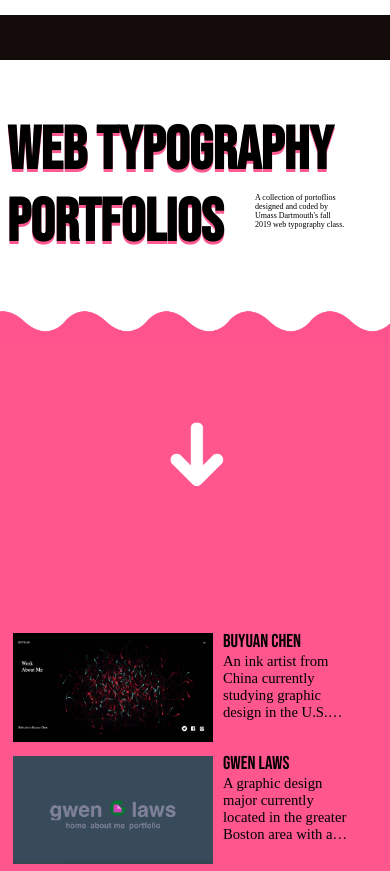
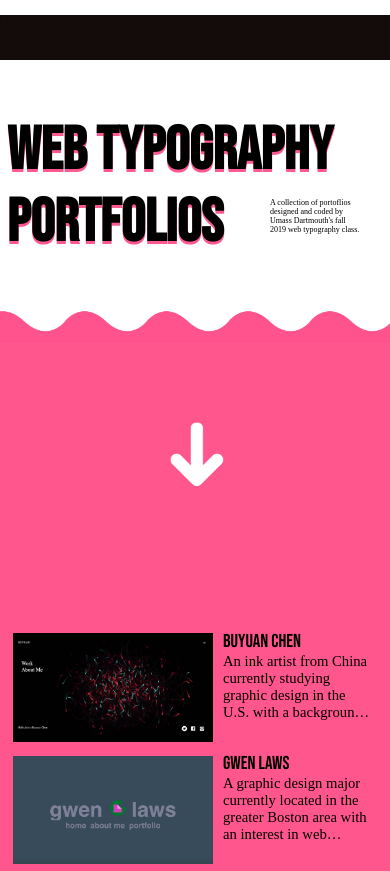
Before and after one commit to simpsonisa/repository, a plain HTML site: page index.html in a window 390 px wide. Shown: the top 871 px of the page. Drawn offline with nearby package versions, Linux system fonts and the light colour scheme.

Commit message:
Add files via upload

```diff
--- a/main.css
+++ b/main.css
@@ -83,7 +83,7 @@ p {
     "y"
     "z";}
 h1{font-size: 45pt;top:75px;left:7px}
-.blurbtext{font-size: 6pt;left:255px;top:185px;}
+.blurbtext{font-size: 6pt;left:270px;top:190px;}
 .dots{left: 130px;top:400px;width: 200px;}
 .redbackground{height: 2150px;width: 102vw;}
 .trim{width: 107.5vw;}
@@ -105,7 +105,7 @@ h1{font-size: 45pt;top:75px;left:7px}
 
 p{position:absolute;
     z-index:6;}
-.mobilebio{left:165px;margin-right: 80px;}
+.mobilebio{left:165px;margin-right: 60px;}
 
 p {
     overflow: hidden;
```
